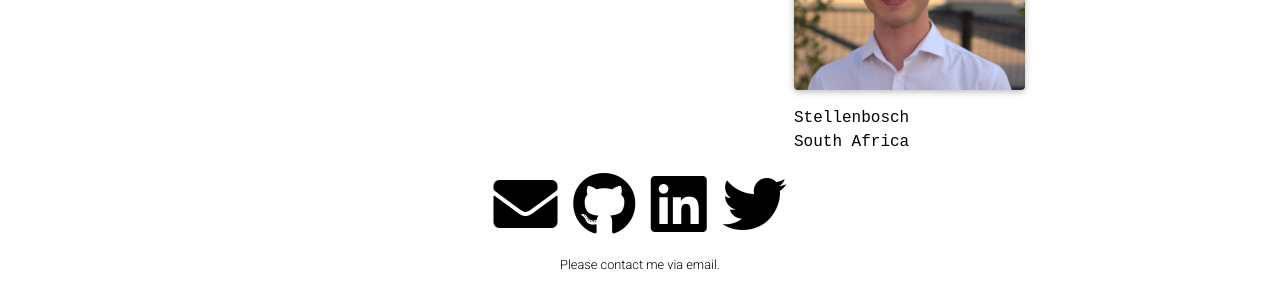
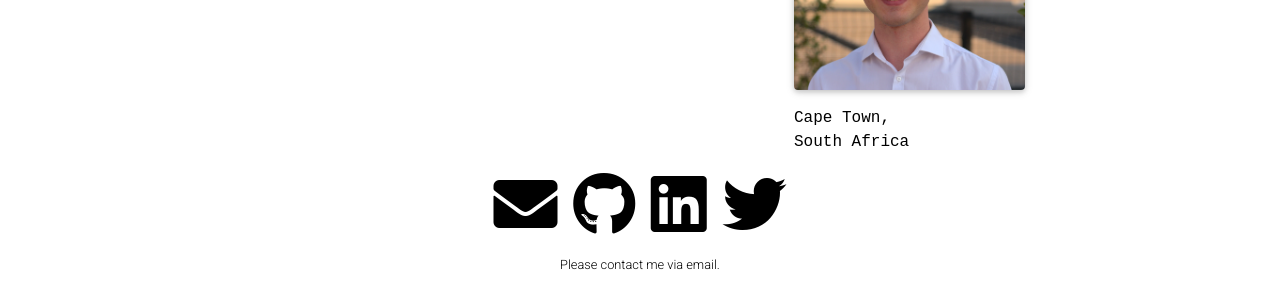
Before and after one commit to thomasmmarshall/thomasmmarshall.github.io, a Jekyll site: the page built from _pages/about.md, in a window 1280 px wide. Shown: the part 274-574 px from the top of the page. Built offline with Jekyll 4.4.1, drawn with Linux system fonts in a browser that asks for light colours; full-size pictures stand in for the smaller copies a plugin makes; comment, search, counter and statistics services are not loaded; a style sheet for code colours, icons or effects is not loaded.

Commit message:
Changed address

```diff
--- a/_pages/about.md
+++ b/_pages/about.md
@@ -9,7 +9,7 @@ profile:
   image: prof_pic.jpg
   image_circular: false # crops the image to make it circular
   address: >
-     <p>Stellenbosch</p>
+     <p>Cape Town,</p>
      <p>South Africa</p>
   #   <p>Your City, State 12345</p>
 
```
